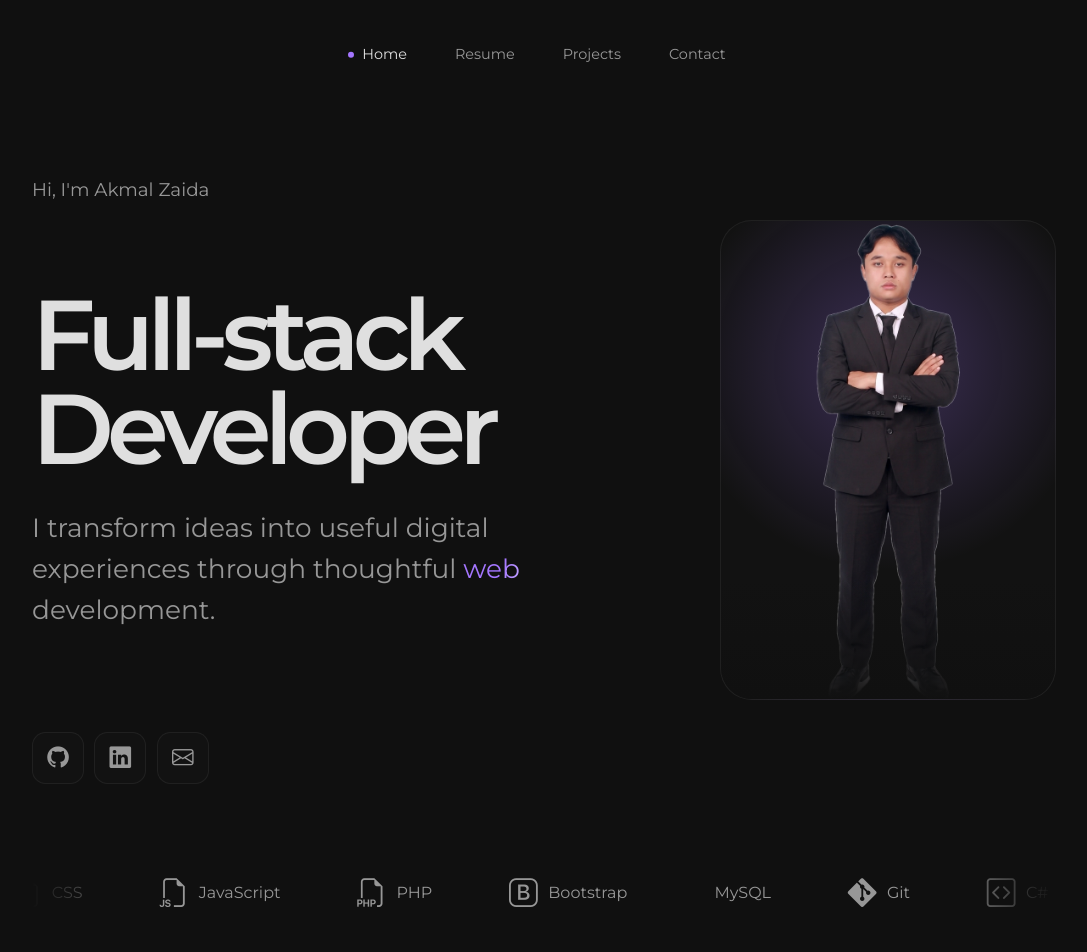
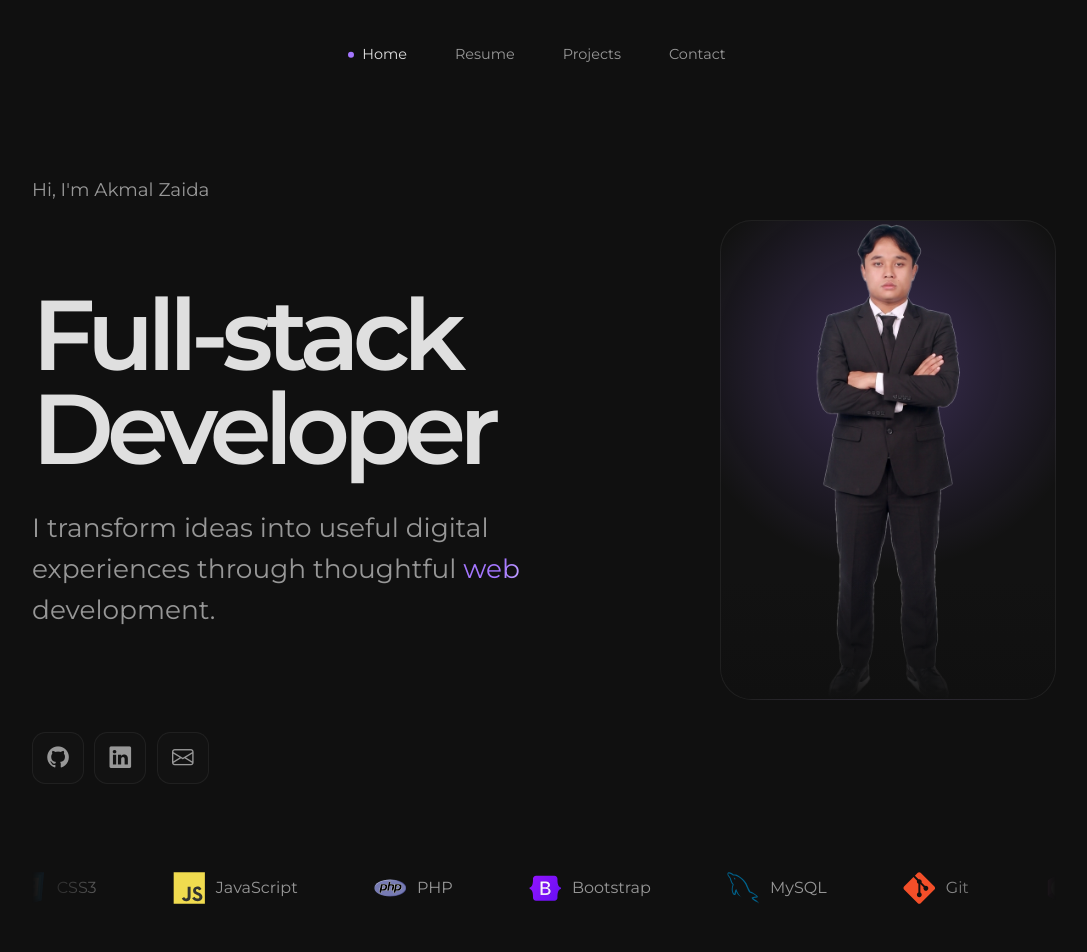
Before and after one commit to akmalfari/akmal-portofolio, a website: page src/pug/index.pug in a window 1280 px wide. Shown: the top 952 px of the page, without its empty margins (96-1183 px from the left). Drawn offline with nearby package versions, Linux system fonts and the light colour scheme; files that its build step writes are made by us from their sources; files whose address does not match are found by name.

Commit message:
feat: use real technology logos in the home marquee

```diff
--- a/src/pug/index.pug
+++ b/src/pug/index.pug
@@ -34,14 +34,30 @@ html(lang="en")
             .tech-marquee__track
               each duplicate in [0, 1]
                 .tech-marquee__group(aria-hidden=duplicate === 1 ? "true" : "false")
-                  span #[i.bi.bi-filetype-html(aria-hidden="true")] HTML
-                  span #[i.bi.bi-filetype-css(aria-hidden="true")] CSS
-                  span #[i.bi.bi-filetype-js(aria-hidden="true")] JavaScript
-                  span #[i.bi.bi-filetype-php(aria-hidden="true")] PHP
-                  span #[i.bi.bi-bootstrap(aria-hidden="true")] Bootstrap
-                  span #[i.bi.bi-database(aria-hidden="true")] MySQL
-                  span #[i.bi.bi-git(aria-hidden="true")] Git
-                  span #[i.bi.bi-code-square(aria-hidden="true")] C#
+                  span
+                    img(src="assets/svg/html5.svg", alt="HTML5", width="32", height="32", loading=duplicate === 1 ? "lazy" : false)
+                    | HTML5
+                  span
+                    img(src="assets/svg/css3.svg", alt="CSS3", width="32", height="32", loading=duplicate === 1 ? "lazy" : false)
+                    | CSS3
+                  span
+                    img(src="assets/svg/javascript.svg", alt="JavaScript", width="32", height="32", loading=duplicate === 1 ? "lazy" : false)
+                    | JavaScript
+                  span
+                    img(src="assets/svg/php.svg", alt="PHP", width="32", height="32", loading=duplicate === 1 ? "lazy" : false)
+                    | PHP
+                  span
+                    img(src="assets/svg/bootstrap.svg", alt="Bootstrap", width="32", height="32", loading=duplicate === 1 ? "lazy" : false)
+                    | Bootstrap
+                  span
+                    img(src="assets/svg/mysql.svg", alt="MySQL", width="32", height="32", loading=duplicate === 1 ? "lazy" : false)
+                    | MySQL
+                  span
+                    img(src="assets/svg/git.svg", alt="Git", width="32", height="32", loading=duplicate === 1 ? "lazy" : false)
+                    | Git
+                  span
+                    img(src="assets/svg/csharp.svg", alt="C#", width="32", height="32", loading=duplicate === 1 ? "lazy" : false)
+                    | C#
 
           .home-detail
             .home-about
--- a/src/scss/components/_hero.scss
+++ b/src/scss/components/_hero.scss
@@ -136,8 +136,11 @@
     white-space: nowrap;
 }
 
-.tech-marquee__group i {
-    font-size: 1.8rem;
+.tech-marquee__group img {
+    width: 2rem;
+    height: 2rem;
+    flex: 0 0 2rem;
+    object-fit: contain;
 }
 
 @keyframes marquee {
```
Also changed, not shown: THIRD_PARTY_NOTICES.md (+28 -0 lines), dist/assets/svg/bootstrap.svg (added), dist/assets/svg/csharp.svg (added), dist/assets/svg/css3.svg (added), dist/assets/svg/git.svg (added), dist/assets/svg/html5.svg (added), dist/assets/svg/javascript.svg (added), dist/assets/svg/mysql.svg (added), dist/assets/svg/php.svg (added), dist/css/styles.css, dist/index.html, src/assets/svg/bootstrap.svg (added), src/assets/svg/csharp.svg (added), src/assets/svg/css3.svg (added), 5 more files.
